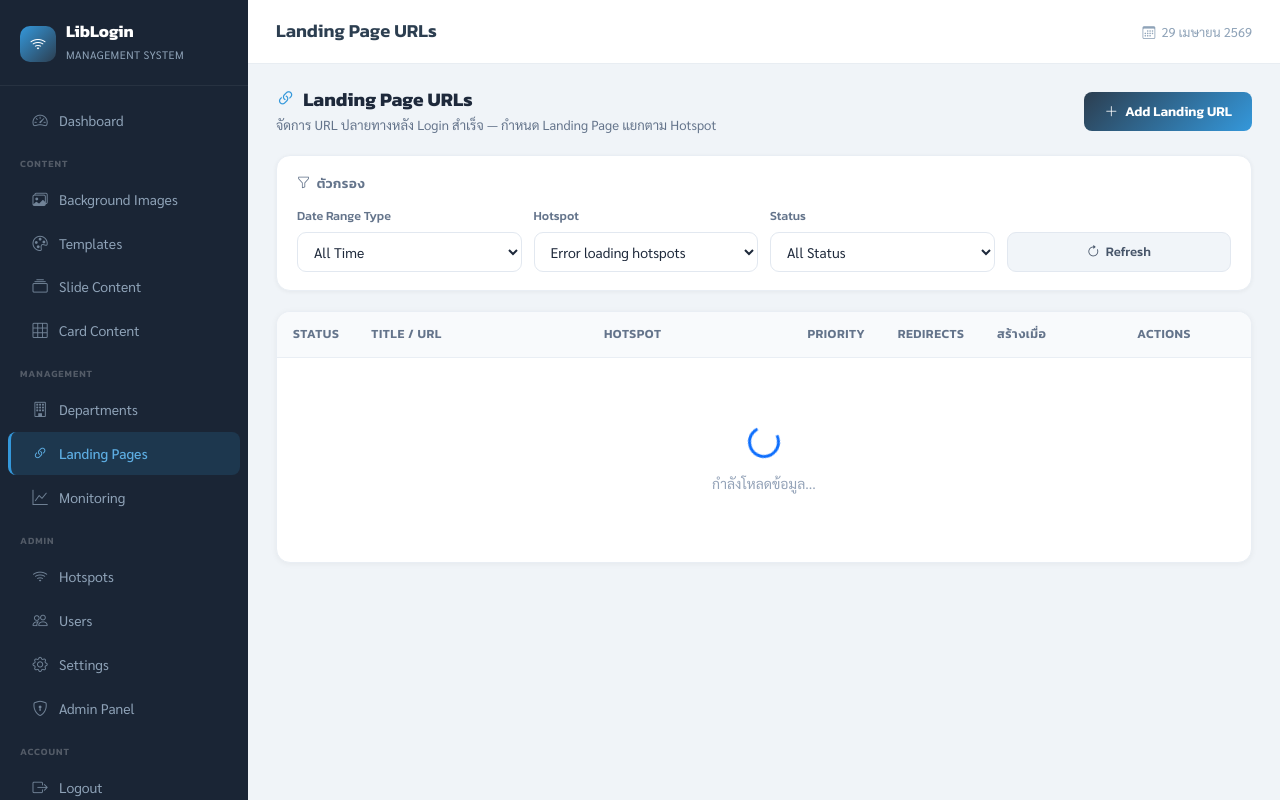
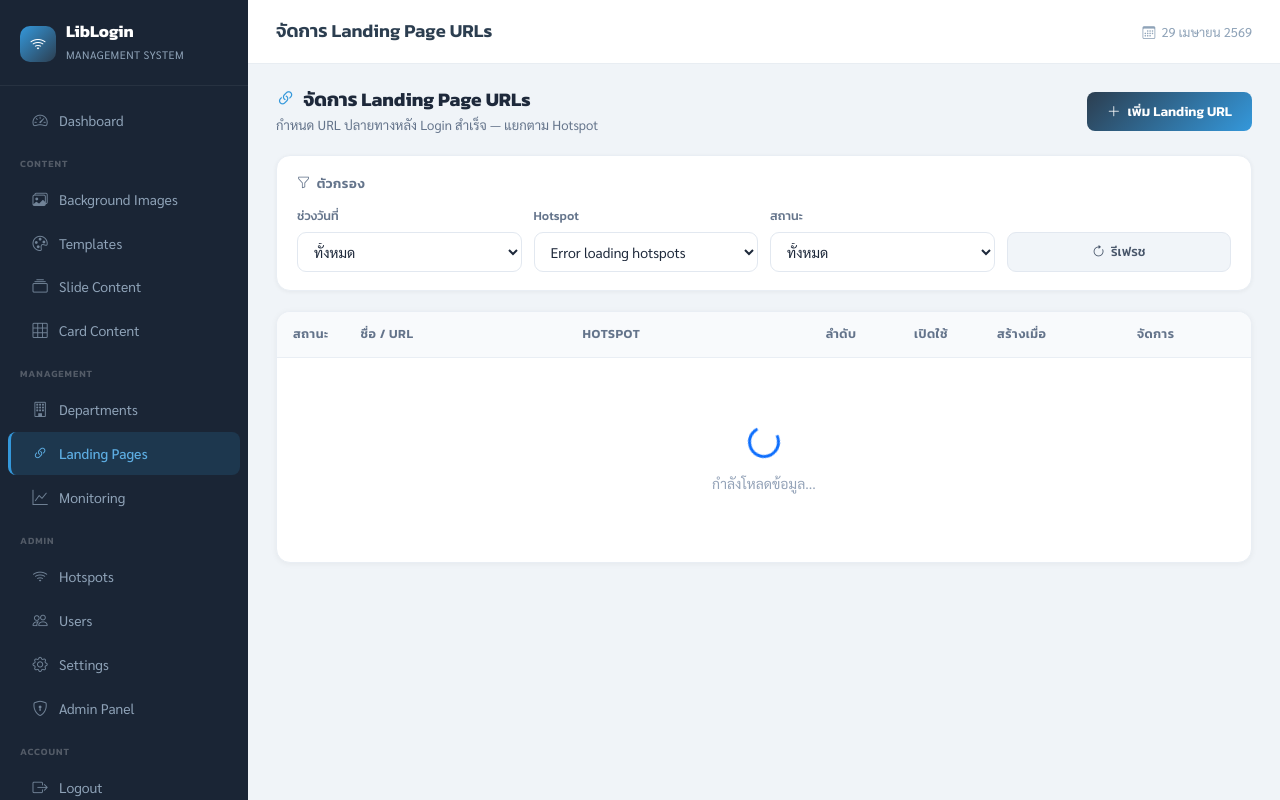
Before and after one commit to azimuthotg/LibLogin, a Django app: page /landing-pages/ in a window 1280 px wide. Run offline with Django 5.2, Linux system fonts and the light colour scheme; the visitor is signed in with stand-in values (Sample User, id 1); data that the repository does not hold is empty.

Commit message:
improve: landing-pages UX — Thai labels, stats strip, active-first sort, inactive row dim
- Translate all English labels to Thai (filter bar, table headers, buttons, modals)
- Add stats strip (total / active / inactive counts, updated by JS)
- Sort active rows first in displayLandingURLs
- Add row-inactive CSS class (opacity 0.6) for inactive rows
- Translate setActiveLandingURL confirm dialog to Thai
- Fix empty state message to match new Thai button label

Co-Authored-By: Claude Sonnet 4.6 <noreply@anthropic.com>

```diff
--- a/webapp/templates/webapp/landing_pages.html
+++ b/webapp/templates/webapp/landing_pages.html
@@ -2,7 +2,7 @@
 {% load static %}
 
 {% block title %}Landing Pages - LibLogin{% endblock %}
-{% block page_title %}Landing Page URLs{% endblock %}
+{% block page_title %}จัดการ Landing Page URLs{% endblock %}
 
 {% block extra_css %}
 <style>
@@ -116,12 +149,28 @@
 
 <div class="page-header">
     <div class="page-header-left">
-        <h4><i class="bi bi-link-45deg me-2" style="color:#3498db;"></i>Landing Page URLs</h4>
-        <p>จัดการ URL ปลายทางหลัง Login สำเร็จ — กำหนด Landing Page แยกตาม Hotspot</p>
+        <h4><i class="bi bi-link-45deg me-2" style="color:#3498db;"></i>จัดการ Landing Page URLs</h4>
+        <p>กำหนด URL ปลายทางหลัง Login สำเร็จ — แยกตาม Hotspot</p>
     </div>
     <button class="btn-modal-primary" data-bs-toggle="modal" data-bs-target="#addLandingURLModal">
-        <i class="bi bi-plus-lg me-1"></i> Add Landing URL
+        <i class="bi bi-plus-lg me-1"></i> เพิ่ม Landing URL
     </button>
+</div>
+
+<!-- Stats Strip -->
+<div class="stats-strip" id="landingStatsStrip" style="display:none;">
+    <div class="stat-pill total">
+        <div class="stat-icon"><i class="bi bi-link-45deg"></i></div>
+        <div><div class="stat-num" id="statTotal">0</div><div class="stat-label">ทั้งหมด</div></div>
+    </div>
+    <div class="stat-pill sp-active">
+        <div class="stat-icon"><i class="bi bi-check-circle"></i></div>
+        <div><div class="stat-num" id="statActive">0</div><div class="stat-label">ใช้งานอยู่</div></div>
+    </div>
+    <div class="stat-pill sp-inactive">
+        <div class="stat-icon"><i class="bi bi-pause-circle"></i></div>
+        <div><div class="stat-num" id="statInactive">0</div><div class="stat-label">ปิดใช้งาน</div></div>
+    </div>
 </div>
 
 <!-- Filter Bar -->
@@ -129,46 +178,46 @@
     <div class="filter-bar-title"><i class="bi bi-funnel"></i> ตัวกรอง</div>
     <div class="filter-grid">
         <div class="filter-item">
-            <label>Date Range Type</label>
+            <label>ช่วงวันที่</label>
             <select class="form-select-s" id="dateRangeType" onchange="toggleDateRangeInputs()">
-                <option value="all" selected>All Time</option>
-                <option value="preset">Quick Select</option>
-                <option value="custom">Custom Range</option>
+                <option value="all" selected>ทั้งหมด</option>
+                <option value="preset">เลือกด่วน</option>
+                <option value="custom">กำหนดเอง</option>
             </select>
         </div>
         <div class="filter-item" id="presetRangeContainer">
-            <label>Time Range</label>
+            <label>ระยะเวลา</label>
             <select class="form-select-s" id="daysFilter" onchange="filterLandingURLs()">
-                <option value="7">Last 7 Days</option>
-                <option value="30" selected>Last 30 Days</option>
-                <option value="90">Last 90 Days</option>
+                <option value="7">7 วันล่าสุด</option>
+                <option value="30" selected>30 วันล่าสุด</option>
+                <option value="90">90 วันล่าสุด</option>
             </select>
         </div>
         <div class="filter-item" id="customStartContainer" style="display:none;">
-            <label>Start Date</label>
+            <label>วันที่เริ่ม</label>
             <input type="date" class="form-ctrl-s" id="startDate" onchange="filterLandingURLs()">
         </div>
         <div class="filter-item" id="customEndContainer" style="display:none;">
-            <label>End Date</label>
+            <label>วันที่สิ้นสุด</label>
             <input type="date" class="form-ctrl-s" id="endDate" onchange="filterLandingURLs()">
         </div>
         <div class="filter-item">
             <label>Hotspot</label>
             <select id="hotspotFilter" class="form-select-s hotspot-dropdown" onchange="filterLandingURLs()" data-include-blank="true">
-                <option value="">Loading hotspots...</option>
+                <option value="">กำลังโหลด...</option>
             </select>
         </div>
         <div class="filter-item">
-            <label>Status</label>
+            <label>สถานะ</label>
             <select id="statusFilter" class="form-select-s" onchange="filterLandingURLs()">
-                <option value="all">All Status</option>
-                <option value="active">Active Only</option>
-                <option value="inactive">Inactive Only</option>
+                <option value="all">ทั้งหมด</option>
+                <option value="active">ใช้งานอยู่</option>
+                <option value="inactive">ปิดใช้งาน</option>
             </select>
         </div>
         <div class="filter-item" style="display:flex; align-items:flex-end;">
             <button class="btn-refresh" onclick="loadLandingURLs()">
-                <i class="bi bi-arrow-clockwise"></i> Refresh
+                <i class="bi bi-arrow-clockwise"></i> รีเฟรช
             </button>
         </div>
     </div>
@@ -180,13 +229,13 @@
         <table>
             <thead>
                 <tr>
-                    <th style="width:40px;">Status</th>
-                    <th>Title / URL</th>
+                    <th style="width:40px;">สถานะ</th>
+                    <th>ชื่อ / URL</th>
                     <th>Hotspot</th>
-                    <th style="width:80px; text-align:center;">Priority</th>
-                    <th style="width:100px; text-align:center;">Redirects</th>
+                    <th style="width:80px; text-align:center;">ลำดับ</th>
+                    <th style="width:100px; text-align:center;">เปิดใช้</th>
                     <th style="width:140px;">สร้างเมื่อ</th>
-                    <th style="width:130px;">Actions</th>
+                    <th style="width:130px;">จัดการ</th>
                 </tr>
             </thead>
             <tbody id="landingURLsTableBody">
@@ -210,7 +259,7 @@
     <div class="modal-dialog">
         <div class="modal-content" style="border-radius:14px; overflow:hidden; border:none;">
             <div class="modal-header-dark">
-                <h5 class="modal-title"><i class="bi bi-plus-circle"></i> Add Landing URL</h5>
+                <h5 class="modal-title"><i class="bi bi-plus-circle"></i> เพิ่ม Landing URL</h5>
                 <button type="button" class="btn-close" data-bs-dismiss="modal"></button>
             </div>
             <div class="modal-body">
@@ -398,27 +447,41 @@ function filterLandingURLs() {
 
 function displayLandingURLs(landingURLs) {
     const tbody = document.getElementById('landingURLsTableBody');
+
+    // Update stats strip
+    const total    = landingURLs ? landingURLs.length : 0;
+    const active   = landingURLs ? landingURLs.filter(u => u.is_active).length : 0;
+    const inactive = total - active;
+    document.getElementById('statTotal').textContent   = total;
+    document.getElementById('statActive').textContent  = active;
+    document.getElementById('statInactive').textContent = inactive;
+    document.getElementById('landingStatsStrip').style.display = total > 0 ? '' : 'none';
+
     if (!landingURLs || landingURLs.length === 0) {
         tbody.innerHTML = `
             <tr><td colspan="7">
                 <div class="table-empty">
                     <div class="empty-icon-lg"><i class="bi bi-inbox"></i></div>
-                    <p>ยังไม่มี Landing URL — คลิก "Add Landing URL" เพื่อเพิ่ม</p>
+                    <p>ยังไม่มี Landing URL — คลิก "เพิ่ม Landing URL" เพื่อเพิ่ม</p>
                 </div>
             </td></tr>`;
         return;
     }
 
-    tbody.innerHTML = landingURLs.map(url => {
+    // Sort active first
+    const sorted = [...landingURLs].sort((a, b) => (b.is_active ? 1 : 0) - (a.is_active ? 1 : 0));
+
+    tbody.innerHTML = sorted.map(url => {
         const statusClass = url.is_active ? 'active' : 'inactive';
+        const rowClass    = url.is_active ? '' : 'row-inactive';
         const shortUrl = url.url.length > 42 ? url.url.substring(0, 42) + '…' : url.url;
         const createdDate = new Date(url.created_at).toLocaleDateString('th-TH', { year:'numeric', month:'short', day:'numeric' });
         const activateBtn = !url.is_active
-            ? `<button class="btn-icon btn-icon-activate" onclick="setActiveLandingURL(${url.id})" title="Set Active"><i class="bi bi-check-circle"></i></button>`
+            ? `<button class="btn-icon btn-icon-activate" onclick="setActiveLandingURL(${url.id})" title="ตั้งเป็น Active"><i class="bi bi-check-circle"></i></button>`
             : '';
 
         return `
-            <tr>
+            <tr class="${rowClass}">
                 <td><span class="status-dot-cell ${statusClass}"></span></td>
                 <td>
                     <div class="url-title">${url.title}</div>
@@ -513,7 +576,7 @@ async function saveLandingURL() {
 }
 
 async function setActiveLandingURL(id) {
-    if (!confirm('Set this landing URL as active? (Other active URLs for this hotspot will be deactivated)')) return;
+    if (!confirm('ตั้ง Landing URL นี้เป็น Active?\n(URL อื่นๆ ของ Hotspot นี้จะถูกปิดอัตโนมัติ)')) return;
     try {
         const response = await fetch((window.BASE_URL || "") + `/api/landing-urls/${id}/set_active/`, {
             method: 'POST',
```
Also changed, not shown: other parts of webapp/templates/webapp/landing_pages.html (+33 -0 lines).
